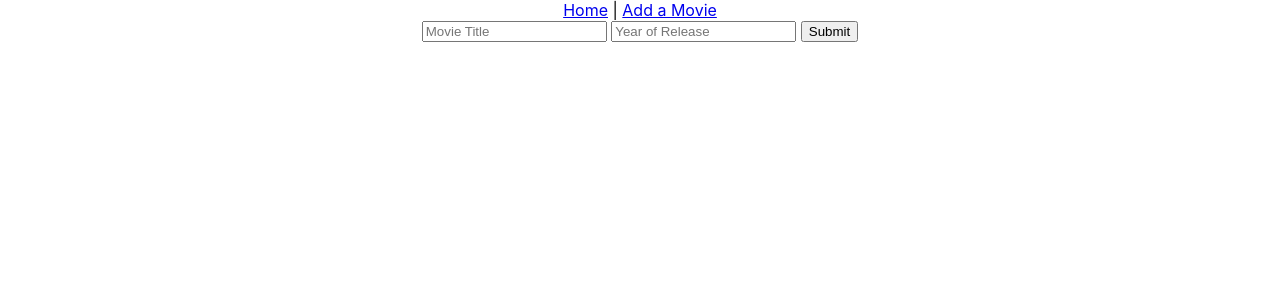
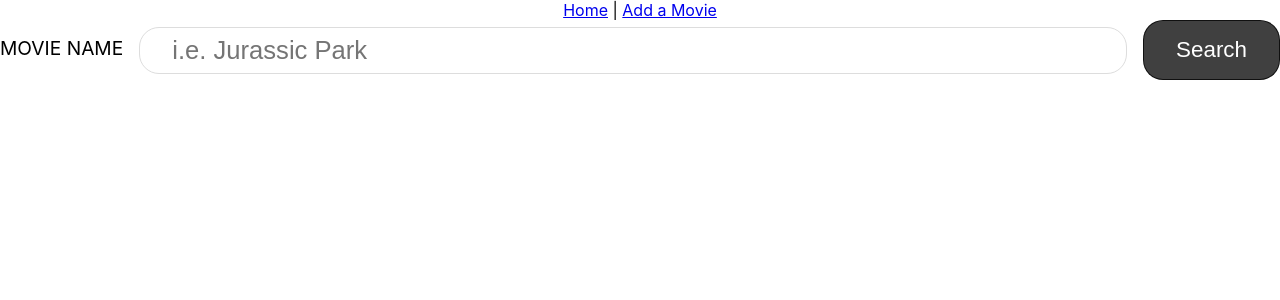
Before and after one commit to ticet11/movie-server-interface, a React (Create React App) app in the folder react/: page /addmovie in a window 1280 px wide. Shown: the top 300 px of the page. Built offline with nearby package versions, Linux system fonts and the light colour scheme.

Commit message:
linked new search component

```diff
--- a/react/src/App.css
+++ /dev/null
@@ -1,38 +0,0 @@
-.App {
-  text-align: center;
-}
-
-.App-logo {
-  height: 40vmin;
-  pointer-events: none;
-}
-
-@media (prefers-reduced-motion: no-preference) {
-  .App-logo {
-    animation: App-logo-spin infinite 20s linear;
-  }
-}
-
-.App-header {
-  background-color: #282c34;
-  min-height: 100vh;
-  display: flex;
-  flex-direction: column;
-  align-items: center;
-  justify-content: center;
-  font-size: calc(10px + 2vmin);
-  color: white;
-}
-
-.App-link {
-  color: #61dafb;
-}
-
-@keyframes App-logo-spin {
-  from {
-    transform: rotate(0deg);
-  }
-  to {
-    transform: rotate(360deg);
-  }
-}
--- a/react/src/App.js
+++ b/react/src/App.js
@@ -1,27 +1,19 @@
-import {
-    BrowserRouter as Router,
-    Route,
-    Switch,
-} from "react-router-dom";
-import React, { Component } from "react";
-import "./App.css";
-import Header from "./components/header";
-import Body from "./components/Body/body";
-import AddMovie from "./pages/AddMovie";
+import { BrowserRouter as Router, Route, Switch } from 'react-router-dom';
+import React, { Component } from 'react';
+import './Style/App.css';
+import Header from './components/header';
+import Body from './components/Body/body';
+import AddMovie from './pages/AddMovie';
 
 class App extends Component {
 	render() {
 		return (
 			<Router>
-                <div className="App">
+				<div className='App'>
 					<Header />
 					<Switch>
-                        <Route exact path="/" component={Home} />
-                        <Route
-                            exact
-                            path="/addmovie"
-                            component={AddMovie}
-                        />
+						<Route exact path='/' component={Home} />
+						<Route exact path='/addmovie' component={AddMovie} />
 					</Switch>
 				</div>
 			</Router>
--- /dev/null
+++ b/react/src/Style/App.css
@@ -0,0 +1,38 @@
+.App {
+	text-align: center;
+}
+
+.App-logo {
+	height: 40vmin;
+	pointer-events: none;
+}
+
+@media (prefers-reduced-motion: no-preference) {
+	.App-logo {
+		animation: App-logo-spin infinite 20s linear;
+	}
+}
+
+.App-header {
+	background-color: #282c34;
+	min-height: 100vh;
+	display: flex;
+	flex-direction: column;
+	align-items: center;
+	justify-content: center;
+	font-size: calc(10px + 2vmin);
+	color: white;
+}
+
+.App-link {
+	color: #61dafb;
+}
+
+@keyframes App-logo-spin {
+	from {
+		transform: rotate(0deg);
+	}
+	to {
+		transform: rotate(360deg);
+	}
+}
--- /dev/null
+++ b/react/src/Style/card.css
@@ -0,0 +1,69 @@
+.container {
+	margin: 0 auto;
+	max-width: 1000px;
+	padding: 40px;
+}
+
+.title {
+	font-size: 4.4rem;
+	text-align: center;
+}
+
+.form {
+	display: grid;
+}
+
+.label {
+	font-size: 1.2rem;
+	margin-bottom: 0.2rem;
+	text-transform: uppercase;
+}
+
+.input {
+	font-size: 1.6rem;
+	padding: 0.5rem 2rem;
+	border-radius: 20px;
+	border: 1px solid #ddd;
+	margin-bottom: 1rem;
+}
+
+.button {
+	background-color: #000000bf;
+	color: white;
+	padding: 1rem 2rem;
+	border: 1px solid #000000bf;
+	border-radius: 20px;
+	font-size: 1.4rem;
+	cursor: pointer;
+	transition: background-color 250ms;
+}
+.button:hover {
+	background-color: #000000d9;
+}
+
+@media (min-width: 786px) {
+	.form {
+		grid-template-columns: auto 1fr auto;
+		grid-gap: 1rem;
+		align-items: center;
+	}
+	.input {
+		margin-bottom: 0;
+	}
+}
+.card {
+	padding: 2rem 4rem;
+	border-radius: 10px;
+	box-shadow: 1px 1px 5px rgba(0, 0, 0, 0.25);
+	margin-bottom: 2rem;
+	background-color: white;
+}
+
+.card--title {
+	margin-bottom: 0.5rem;
+	font-size: 3.2rem;
+}
+.card--image {
+	margin: 0 auto;
+	display: block;
+}
--- a/react/src/pages/AddMovie.js
+++ b/react/src/pages/AddMovie.js
@@ -1,26 +1,12 @@
-import React from "react";
+import React from 'react';
+
+import SearchMovies from '../components/Search/searchmovies';
 
 export default function AddMovie() {
 	return (
 		<React.Fragment>
 			<div>
-                <form>
-                    <input
-                        type="text"
-                        name="title"
-                        placeholder="Movie Title"
-                    /> {' '}
-                    <input
-                        type="text"
-                        name="releaseDate"
-                        placeholder="Year of Release"
-                    /> {' '}
-                    <input
-                        type="submit"
-                        value="Submit"
-                        className="btn"
-                    />
-                </form>
+				<SearchMovies />
 			</div>
 		</React.Fragment>
 	);
```
Also changed, not shown: react/src/components/Search/moviecard.js (+17 -8 lines), react/src/index.js (+7 -7 lines), react/src/Style/index.css (renamed from react/src/index.css), 1 other file (tests, documents, lock files or other folders). Lines whose indentation alone changed are shown as unchanged.
